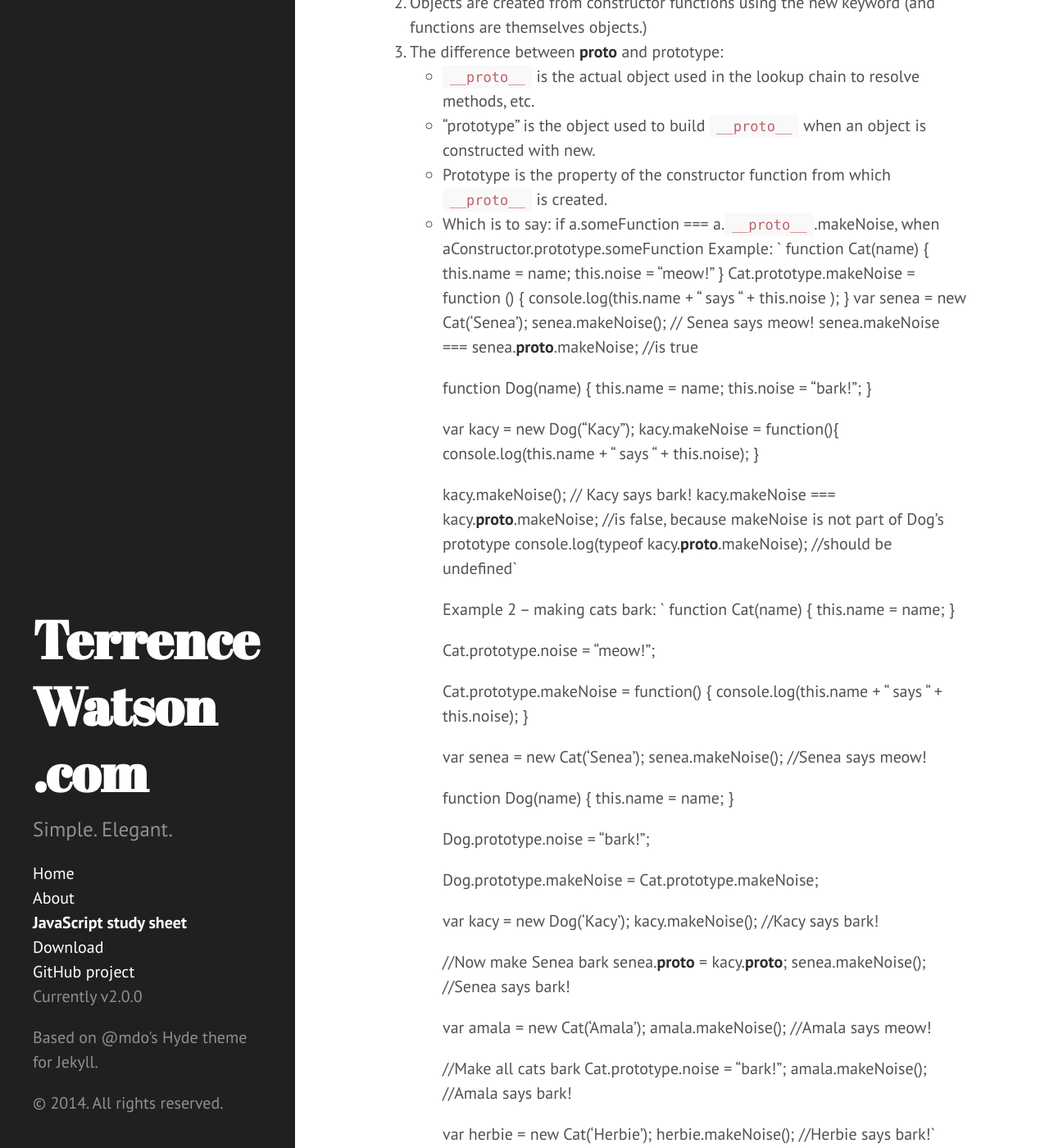
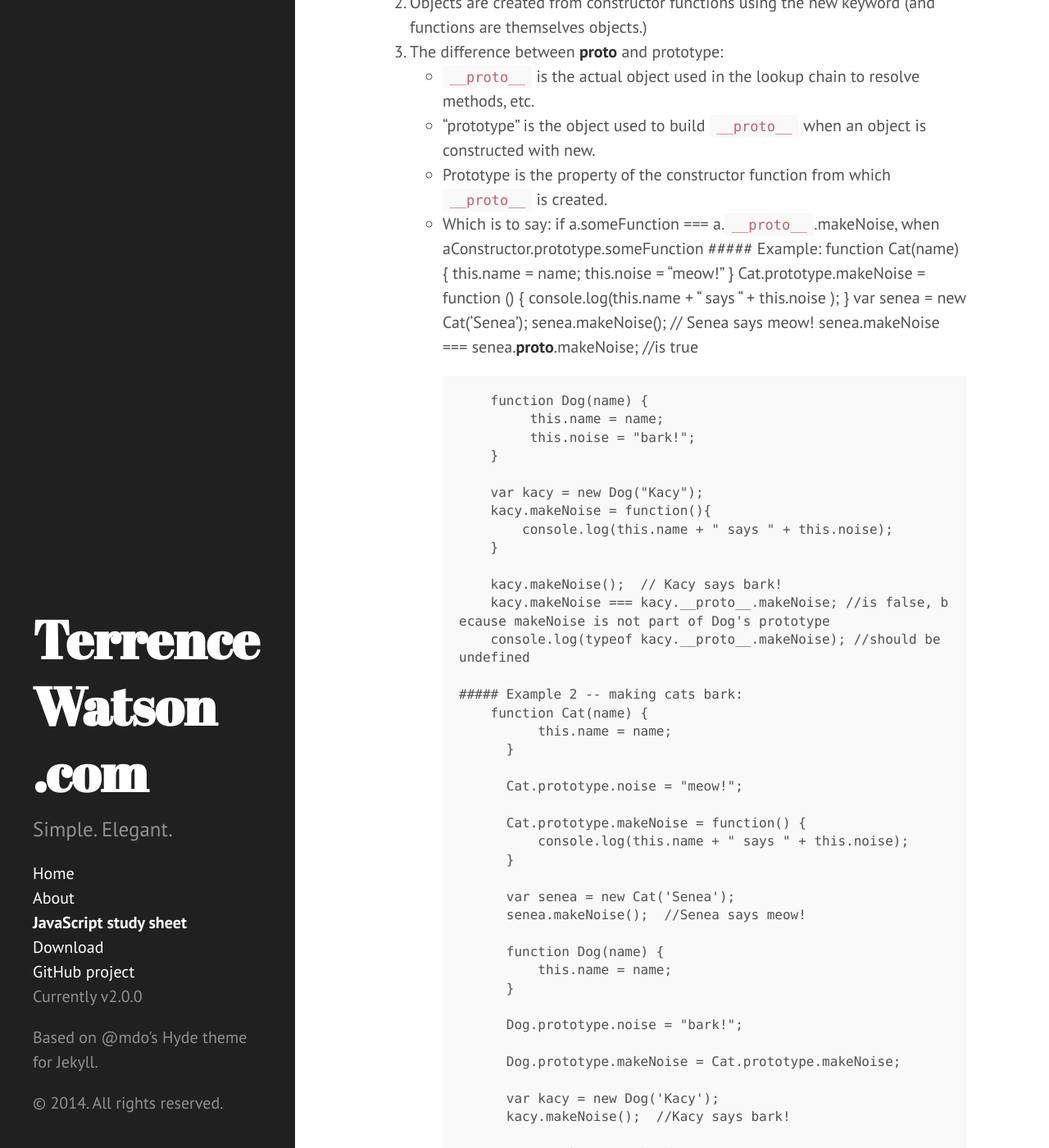
Before and after one commit to selfinterest/selfinterest.github.io, a Jekyll site: the page built from jscheatsheet.md, in a window 1280 px wide and 1400 px high, scrolled down 227 px. Shown: the whole window at 82% size. Built offline with Jekyll 4.4.1, drawn with Linux system fonts in a browser that asks for light colours; nearby versions of some CDN libraries; Markdown is read by kramdown in place of the engine named in the settings; some of the changed lines change nothing that is shown; some of the changed text lies outside the part shown.

Commit message:
JavaScript study sheet

```diff
--- a/jscheatsheet.md
+++ b/jscheatsheet.md
@@ -2,7 +2,7 @@
 layout: page
 title: JavaScript study sheet
 ---
-##### Inheritance
+#### Inheritance
 1.   Prototypical inheritance, not class based (though classes can be simulated.)
 2.   Objects are created from constructor functions using the new keyword (and functions are themselves objects.)
 3.   The difference between __proto__ and prototype:
@@ -10,67 +10,67 @@ title: JavaScript study sheet
        * “prototype” is the object used to build `__proto__` when an object is constructed with new.
        * Prototype is the property of the constructor function from which `__proto__` is created.
        * Which is to say: if a.someFunction === a.`__proto__`.makeNoise, when aConstructor.prototype.someFunction
-       Example:
-       ` function Cat(name) {
-              this.name = name;
-              this.noise = "meow!"
-         }
-          Cat.prototype.makeNoise = function () {
-               console.log(this.name + " says " + this.noise );
-          }
-         var senea = new Cat('Senea');
-         senea.makeNoise();   // Senea says meow!
-         senea.makeNoise === senea.__proto__.makeNoise;  //is true
+             ##### Example:
+                 function Cat(name) {
+                      this.name = name;
+                      this.noise = "meow!"
+                 }
+                  Cat.prototype.makeNoise = function () {
+                       console.log(this.name + " says " + this.noise );
+                  }
+                 var senea = new Cat('Senea');
+                 senea.makeNoise();   // Senea says meow!
+                 senea.makeNoise === senea.__proto__.makeNoise;  //is true
 
-         function Dog(name) {
-              this.name = name;
-              this.noise = "bark!";
-         }
+                 function Dog(name) {
+                      this.name = name;
+                      this.noise = "bark!";
+                 }
 
-         var kacy = new Dog("Kacy");
-         kacy.makeNoise = function(){
-             console.log(this.name + " says " + this.noise);
-         }
+                 var kacy = new Dog("Kacy");
+                 kacy.makeNoise = function(){
+                     console.log(this.name + " says " + this.noise);
+                 }
 
-         kacy.makeNoise();  // Kacy says bark!
-         kacy.makeNoise === kacy.__proto__.makeNoise; //is false, because makeNoise is not part of Dog's prototype
-         console.log(typeof kacy.__proto__.makeNoise); //should be undefined`
+                 kacy.makeNoise();  // Kacy says bark!
+                 kacy.makeNoise === kacy.__proto__.makeNoise; //is false, because makeNoise is not part of Dog's prototype
+                 console.log(typeof kacy.__proto__.makeNoise); //should be undefined
 
-         Example 2 -- making cats bark:
-         ` function Cat(name) {
-               this.name = name;
-           }
+             ##### Example 2 -- making cats bark:
+                 function Cat(name) {
+                       this.name = name;
+                   }
 
-           Cat.prototype.noise = "meow!";
+                   Cat.prototype.noise = "meow!";
 
-           Cat.prototype.makeNoise = function() {
-               console.log(this.name + " says " + this.noise);
-           }
+                   Cat.prototype.makeNoise = function() {
+                       console.log(this.name + " says " + this.noise);
+                   }
 
-           var senea = new Cat('Senea');
-           senea.makeNoise();  //Senea says meow!
+                   var senea = new Cat('Senea');
+                   senea.makeNoise();  //Senea says meow!
 
-           function Dog(name) {
-               this.name = name;
-           }
+                   function Dog(name) {
+                       this.name = name;
+                   }
 
-           Dog.prototype.noise = "bark!";
+                   Dog.prototype.noise = "bark!";
 
-           Dog.prototype.makeNoise = Cat.prototype.makeNoise;
+                   Dog.prototype.makeNoise = Cat.prototype.makeNoise;
 
-           var kacy = new Dog('Kacy');
-           kacy.makeNoise();  //Kacy says bark!
+                   var kacy = new Dog('Kacy');
+                   kacy.makeNoise();  //Kacy says bark!
 
-           //Now make Senea bark
-           senea.__proto__ = kacy.__proto__;
-           senea.makeNoise();  //Senea says bark!
+                   //Now make Senea bark
+                   senea.__proto__ = kacy.__proto__;
+                   senea.makeNoise();  //Senea says bark!
 
-           var amala = new Cat('Amala');
-           amala.makeNoise();  //Amala says meow!
+                   var amala = new Cat('Amala');
+                   amala.makeNoise();  //Amala says meow!
 
-           //Make all cats bark
-           Cat.prototype.noise = "bark!";
-           amala.makeNoise();  //Amala says bark!
+                   //Make all cats bark
+                   Cat.prototype.noise = "bark!";
+                   amala.makeNoise();  //Amala says bark!
 
-           var herbie = new Cat('Herbie');
-           herbie.makeNoise();  //Herbie says bark!`
+                   var herbie = new Cat('Herbie');
+                   herbie.makeNoise();  //Herbie says bark!
```
